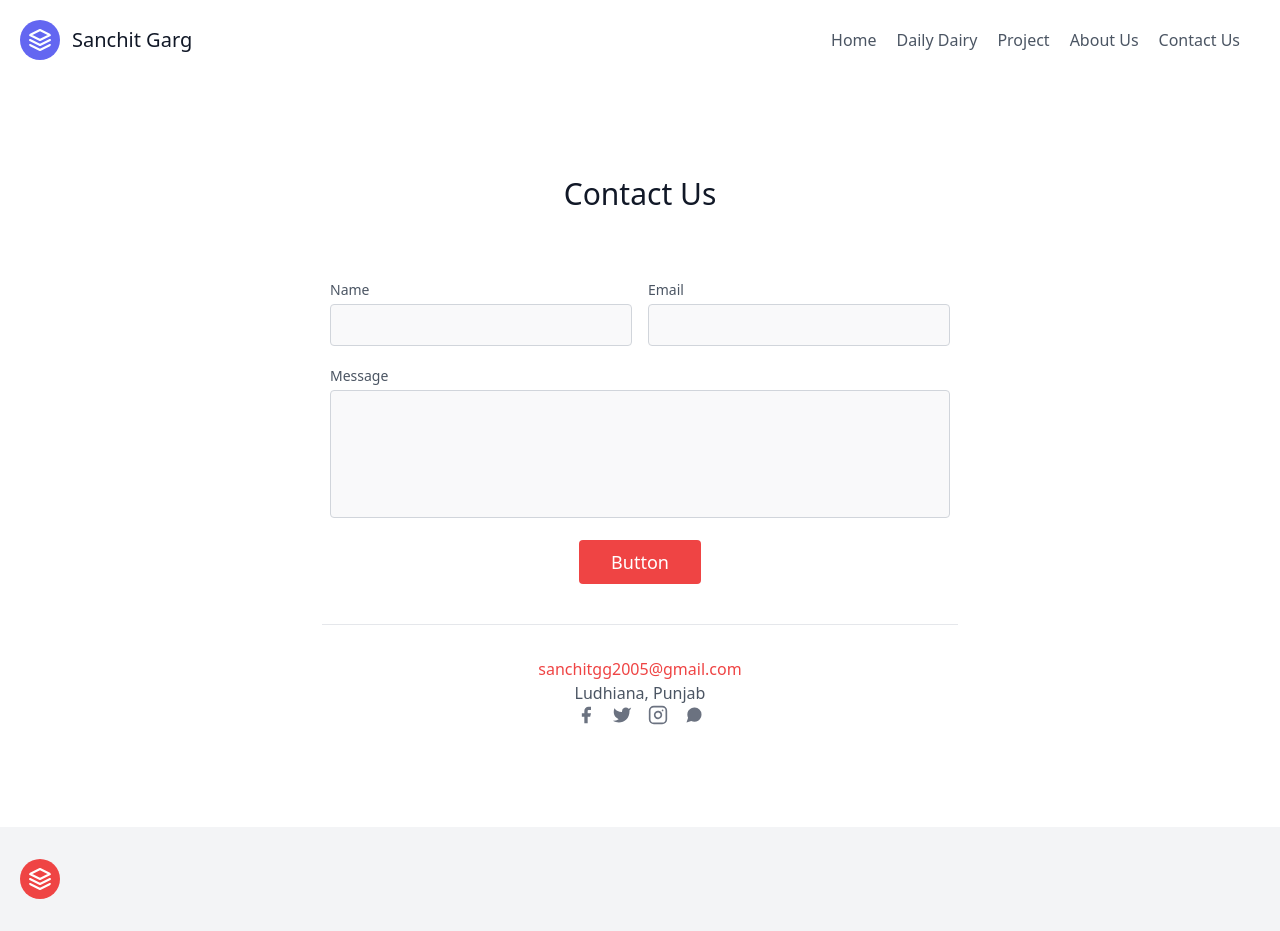
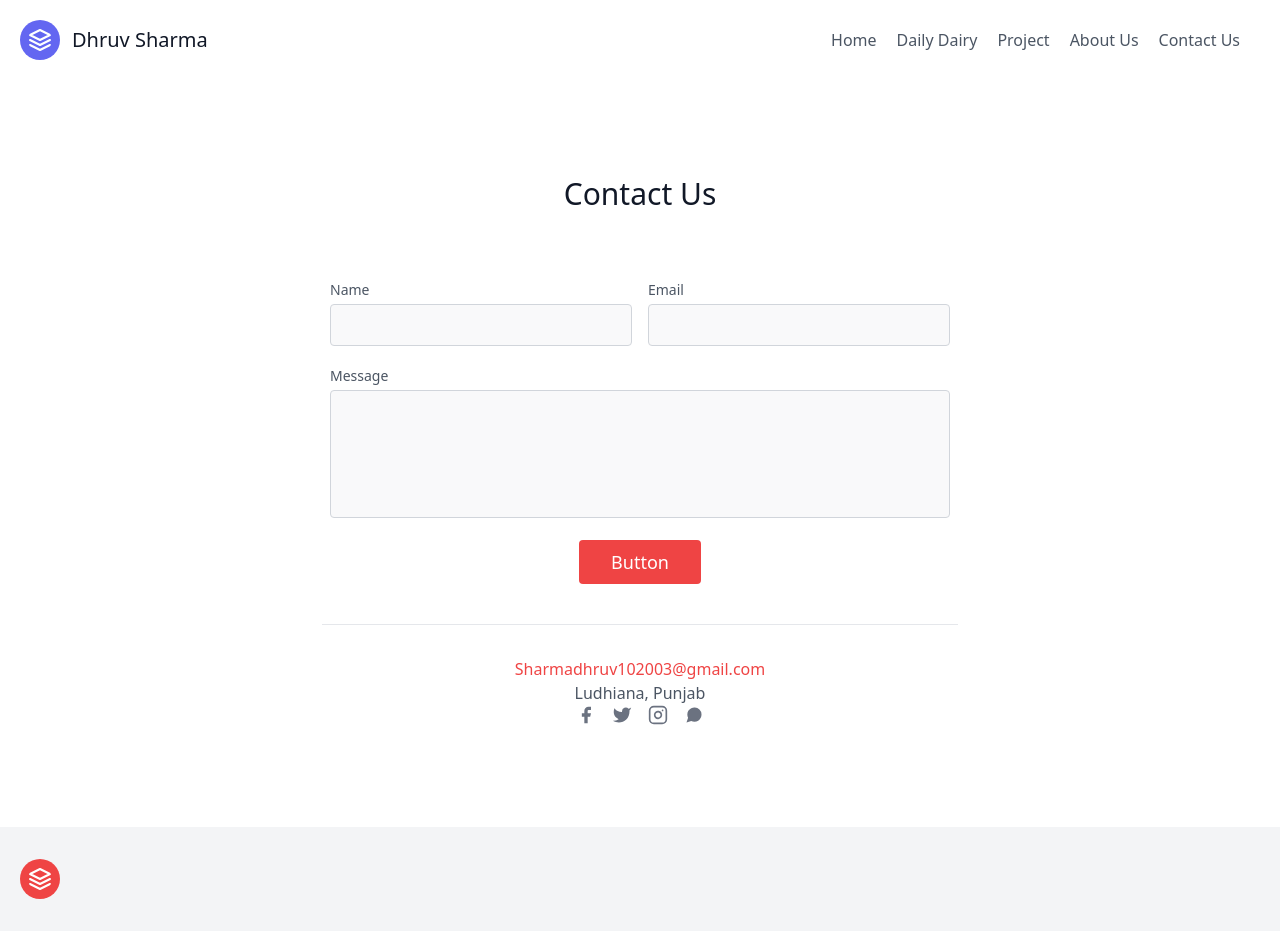
Before and after one commit to Dhruv-sharma2003/TR-102, a plain HTML site: page contactus.html in a window 1280 px wide. Drawn offline with nearby package versions, Linux system fonts and the light colour scheme.

Commit message:
Update contactus.html

```diff
--- a/contactus.html
+++ b/contactus.html
@@ -56,7 +56,7 @@
                     viewBox="0 0 24 24">
                     <path d="M12 2L2 7l10 5 10-5-10-5zM2 17l10 5 10-5M2 12l10 5 10-5"></path>
                 </svg>
-                <span class="ml-3 text-xl text-black-200">Sanchit Garg</span>
+                <span class="ml-3 text-xl text-black-200">Dhruv Sharma</span>
             </a>
             <nav class="md:ml-auto flex flex-wrap items-center text-base justify-center">
                 <a href="index.html" class="mr-5 hover:text-white-900 hover:underline transition duration-300 text-black-200">Home</a>
@@ -99,7 +99,7 @@
             <button class="flex mx-auto text-white bg-red-500 border-0 py-2 px-8 focus:outline-none hover:bg-red-600 rounded text-lg">Button</button>
           </div>
           <div class="p-2 w-full pt-8 mt-8 border-t border-gray-200 text-center">
-            <a class="text-red-500">sanchitgg2005@gmail.com</a>
+            <a class="text-red-500">Sharmadhruv102003@gmail.com</a>
               <br>Ludhiana, Punjab
             </p>
             <span class="inline-flex">
```
